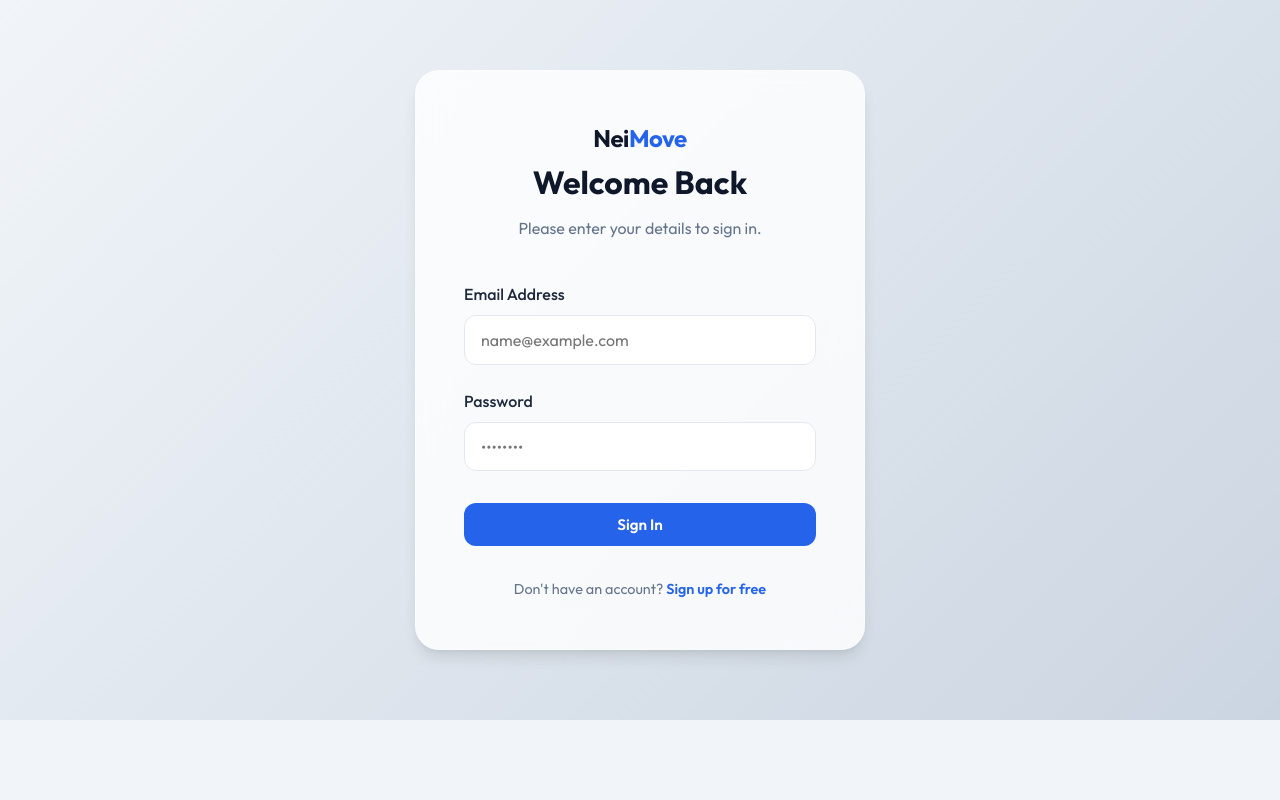
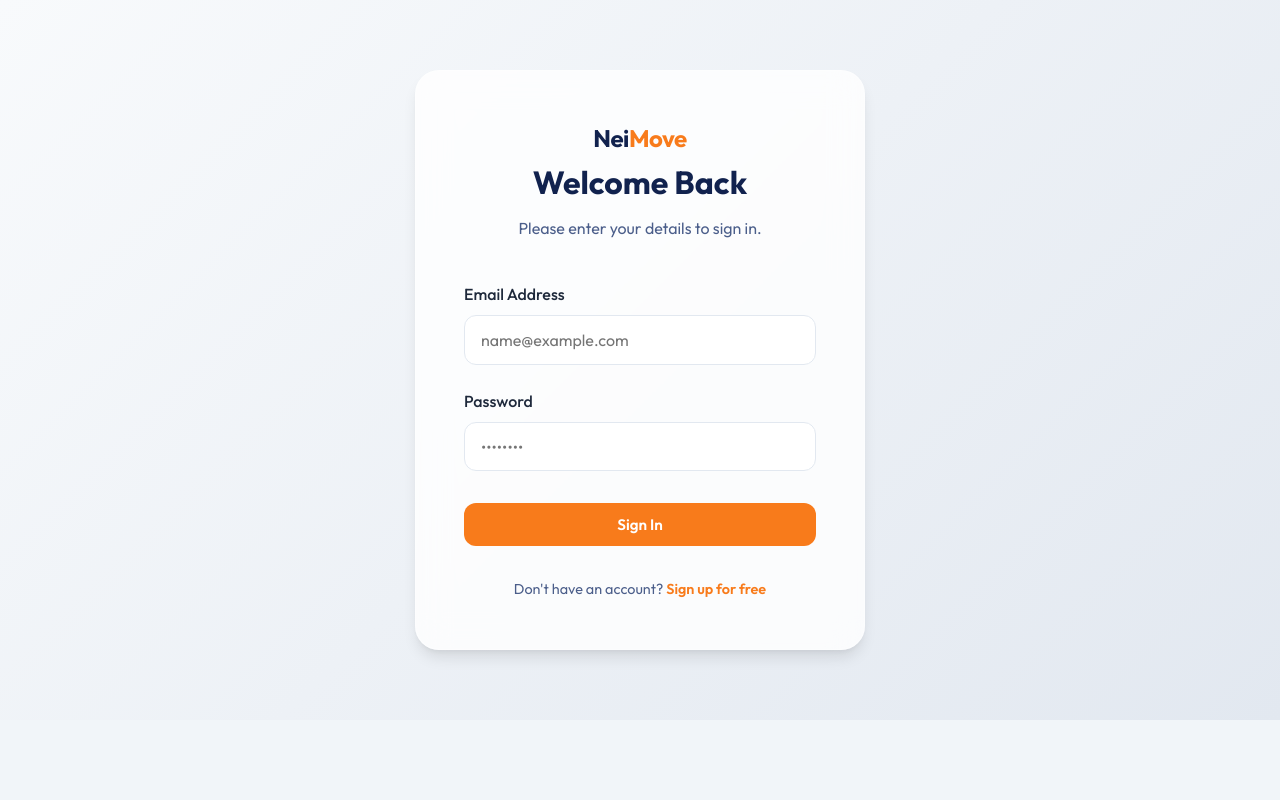
Before and after one commit to dzakyahnaf/NeiMove, a PHP site: page /pages/login.php in a window 1280 px wide. Run offline with PHP 8.4, Linux system fonts and the light colour scheme.

Commit message:
first commit

```diff
--- a/assets/css/style.css
+++ b/assets/css/style.css
@@ -1,13 +1,13 @@
 :root {
-    --primary: #2563eb;
-    --primary-dark: #1d4ed8;
-    --secondary: #64748b;
-    --accent: #f59e0b;
+    --primary: #F87B1B;
+    --primary-dark: #D66714;
+    --secondary: #4B5E8A;
+    --accent: #F87B1B;
     --success: #10b981;
     --danger: #ef4444;
-    --warning: #f59e0b;
-    --info: #3b82f6;
-    --dark: #0f172a;
+    --warning: #F87B1B;
+    --info: #11224E;
+    --dark: #11224E;
     --light: #f8fafc;
     --gray-100: #f1f5f9;
     --gray-200: #e2e8f0;
@@ -126,7 +126,7 @@ main {
 .btn-primary:hover {
     background-color: var(--primary-dark);
     transform: translateY(-2px);
-    box-shadow: 0 4px 12px rgba(37, 99, 235, 0.3);
+    box-shadow: 0 4px 12px rgba(248, 123, 27, 0.3);
 }
 
 .btn-outline-danger {
@@ -146,7 +146,7 @@ main {
     display: flex;
     align-items: center;
     justify-content: center;
-    background: linear-gradient(135deg, #f1f5f9 0%, #cbd5e1 100%);
+    background: linear-gradient(135deg, #f8fafc 0%, #e2e8f0 100%);
     padding: 2rem;
 }
 
--- a/database/seed.sql
+++ b/database/seed.sql
@@ -2,7 +2,7 @@
 
 INSERT INTO `users` (`nama`, `email`, `password`, `role`) VALUES
 ('Admin Utama', 'admin@example.com', '$2y$10$K7AQBUtMbAiUfzsjpo./.uL7cfRTVtiAqIbrK6qYZ8qwpJcjUlWZS', 'admin'),
-('Dzaky User', 'user@example.com', '$2y$10$K7AQBUtMbAiUfzsjpo./.uL7cfRTVtiAqIbrK6qYZ8qwpJcjUlWZS', 'user');
+('Tasya User', 'user@example.com', '$2y$10$K7AQBUtMbAiUfzsjpo./.uL7cfRTVtiAqIbrK6qYZ8qwpJcjUlWZS', 'user');
 
 INSERT INTO `mobil` (`nama`, `foto`, `tipe`, `transmisi`, `kapasitas`, `harga_per_hari`, `deskripsi`) VALUES
 ('Tesla Model S', 'tesla_model_s.jpg', 'EV', 'Matic', 5, 1500000.00, 'Mobil elektrik mewah dengan fitur autopilot.'),
```
